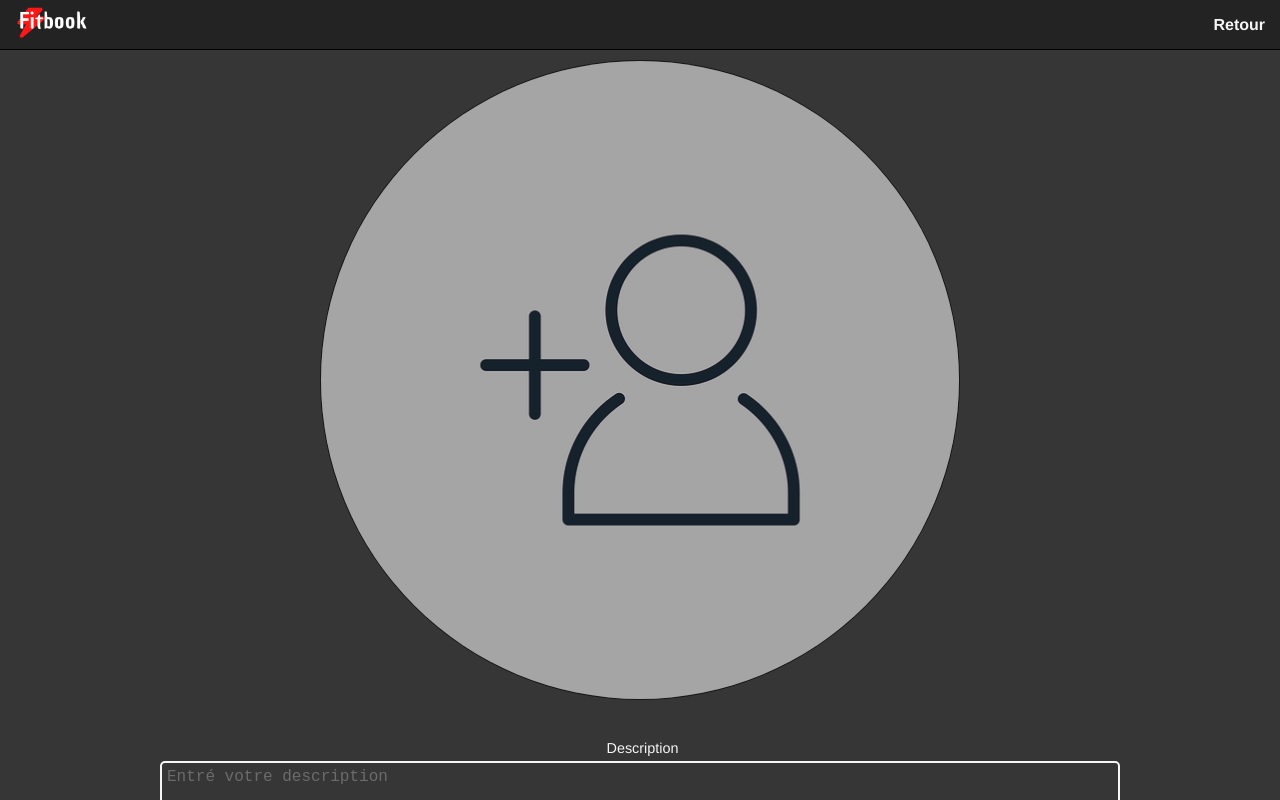
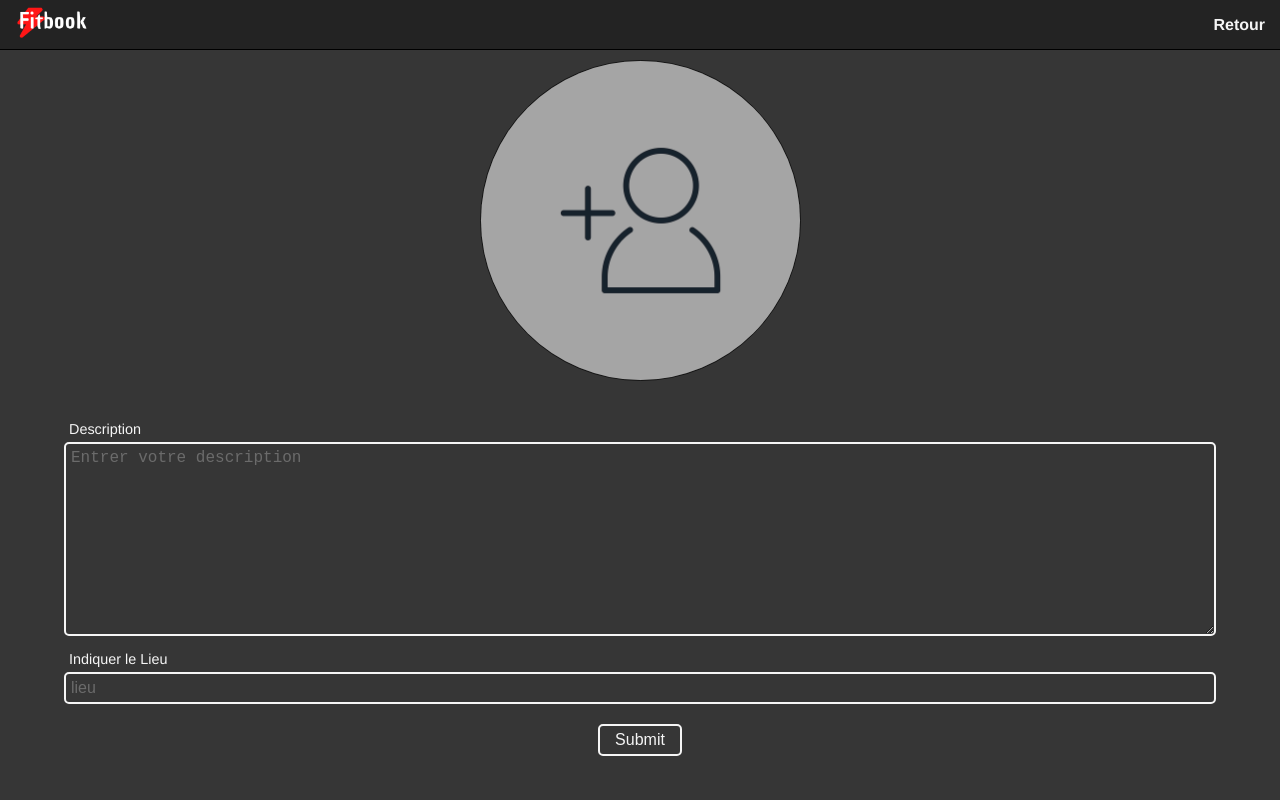
Before and after one commit to chaoukifrej/Fitbook, a Vue app: page /Ajoutpost in a window 1280 px wide. Shown: the top 800 px of the page. Built offline with nearby package versions, Linux system fonts and the light colour scheme.

Commit message:
rectification Ajoutpost.vue

```diff
--- a/src/App.vue
+++ b/src/App.vue
@@ -46,6 +46,7 @@ body {
   border-bottom: 1px solid black;
   background-color: $bgColor;
   top: 0;
+  z-index: 1000;
 }
 
 /* Barre de Navigation (Footer) */
@@ -56,5 +57,6 @@ body {
   border-top: 1px solid black;
   background-color: $bgColor;
   bottom: 0;
+  z-index: 1000;
 }
 </style>
--- a/src/views/Ajoutpost.vue
+++ b/src/views/Ajoutpost.vue
@@ -1,7 +1,7 @@
 <template>
   <div class="ajoutpost">
     <Header />
-    <form action="post">
+    <form action="">
       <div class="mainContainer">
         <div class="ajoutphoto">
           <label for="files">
@@ -15,11 +15,11 @@
         </div>
 
         <div class="description">
-          <label for="textarea">Description</label>
+          <label for="description">Description</label>
           <textarea
-            placeholder="Entré votre description"
+            placeholder="Entrer votre description"
             name="description"
-            id=""
+            id="description"
             cols="30"
             rows="10"
           ></textarea>
@@ -47,17 +47,17 @@ export default {
 </script>
 
 <style lang="scss">
-.ajoutpost {
+.mainContainer {
+  display: flex;
+  flex-direction: column;
+  align-items: center;
   input[type="file"] {
-    color: transparent;
+    z-index: -1;
   }
-
   /* ajout photo */
-
   .ajoutphoto {
     display: flex;
     flex-direction: column;
-
     .imgUtilisateur {
       width: 50%;
       border-radius: 50%;
@@ -65,16 +65,17 @@ export default {
       opacity: 0.6;
     }
   }
-
   /* indication description */
-
   .description {
     display: flex;
     flex-direction: column;
-    align-items: center;
-
+    label {
+      margin: 15px 0 5px 5px;
+      font-size: 0.9rem;
+      text-align: start;
+    }
     textarea {
-      width: 75vw;
+      width: 90vw;
       padding: 5px;
       border: 2px solid whitesmoke;
       border-radius: 5px;
@@ -90,10 +91,6 @@ export default {
         border: 2px solid #ff1616;
       }
     }
-    label {
-      margin: 15px 0 5px 5px;
-      font-size: 0.9rem;
-    }
   }
 
   /* indication du lieu */
@@ -101,10 +98,13 @@ export default {
   .lieu {
     display: flex;
     flex-direction: column;
-    align-items: center;
-
+    label {
+      margin: 15px 0 5px 5px;
+      font-size: 0.9rem;
+      text-align: start;
+    }
     input {
-      width: 75vw;
+      width: 90vw;
       padding: 5px;
       border: 2px solid whitesmoke;
       border-radius: 5px;
@@ -119,11 +119,6 @@ export default {
       &:focus {
         border: 2px solid #ff1616;
       }
-    }
-    label {
-      margin: 15px 0 5px 5px;
-      font-size: 0.9rem;
-      text-align: start;
     }
   }
 
```
